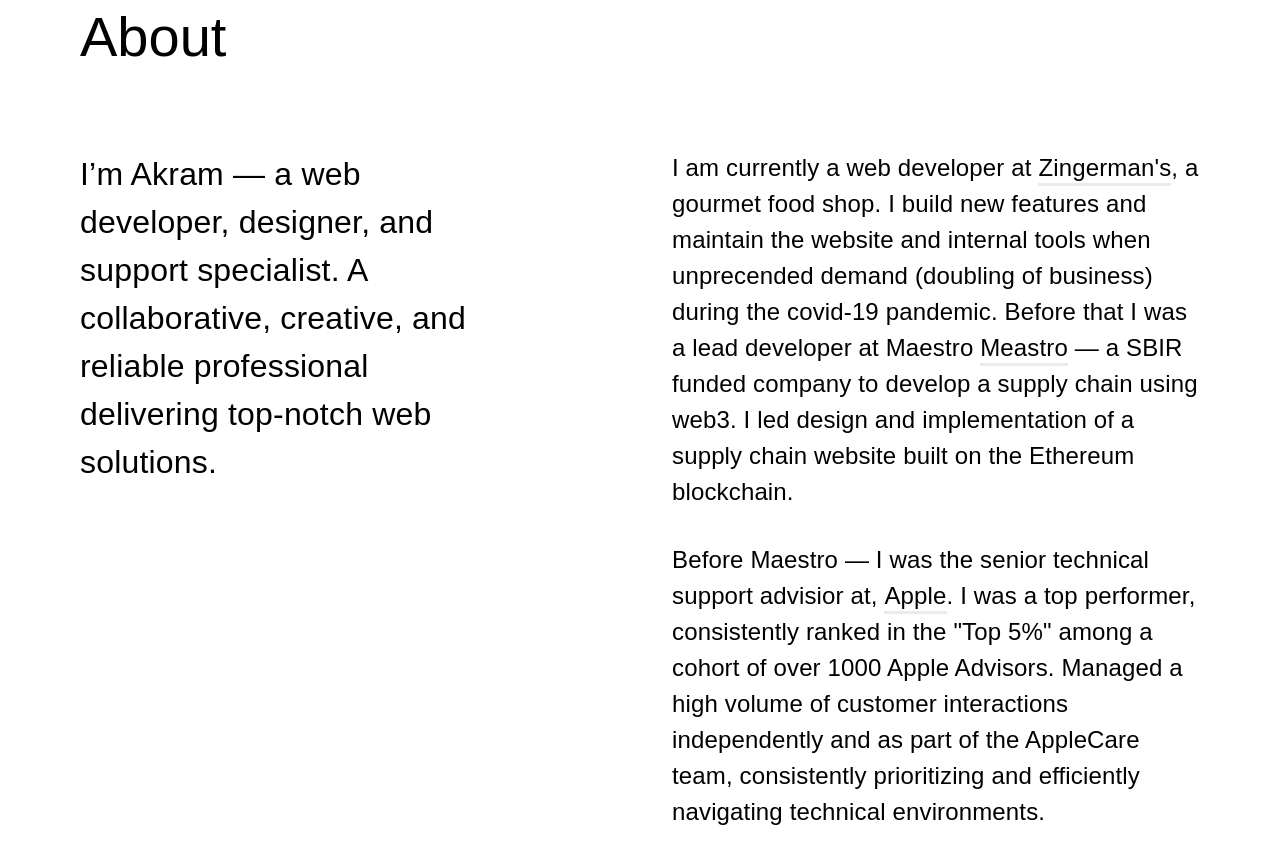
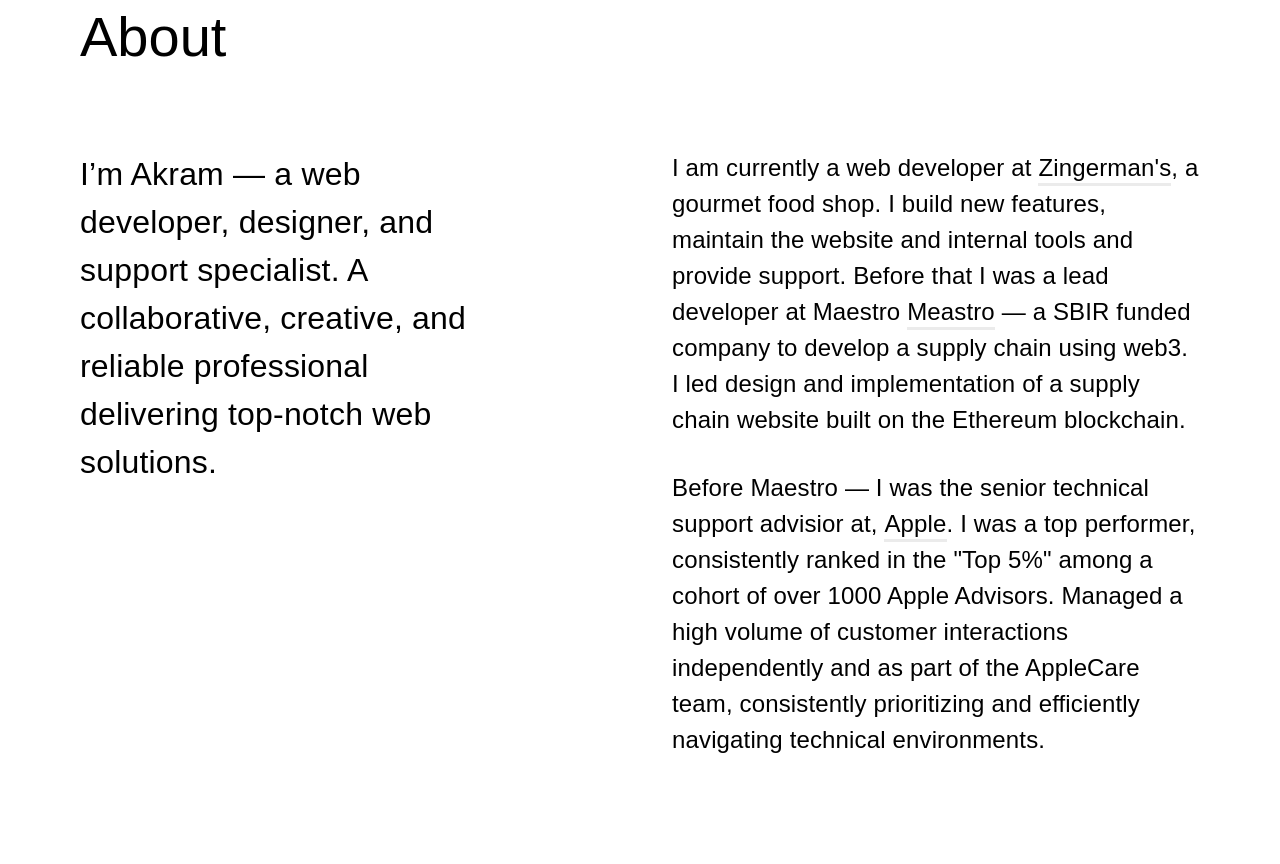
Before and after one commit to akrammarka/Portfolio, a plain HTML site: page index.html in a window 1280 px wide. Shown: the part 2697-3561 px from the top of the page. Drawn offline with nearby package versions, Linux system fonts and the light colour scheme; a script that the page names is missing; a web font is replaced by a local one.

Commit message:
Update index.html

```diff
--- a/index.html
+++ b/index.html
@@ -4,7 +4,7 @@
 
 <head>
   <meta charset="utf-8" />
-  <title>Akram Alsamarae · Web Developer, and Designer</title>
+  <title>Akram Alsamarae · Web Developer</title>
   <link rel="icon" type="image/x-icon" href="favicon.ico">
 
 
@@ -286,7 +286,7 @@
               </div>
               <div id="w-node-_070bf091-02e1-222f-3e11-a889150ce5b5-8d2531d0" class="content-wrapper">
                 <p>I am currently a web developer at <a href="https://www.zingermans.com/"
-                    class="text-style-link">Zingerman's</a>, a gourmet food shop. I build new features and maintain the website and internal tools when unprecended demand (doubling of business) during the covid-19 pandemic.  Before that I
+                    class="text-style-link">Zingerman's</a>, a gourmet food shop. I build new features, maintain the website and internal tools and provide support. Before that I
                   was a lead developer at Maestro <a href="https://analog.earth/Maestro" class="text-style-link">Meastro</a> — a SBIR funded company to develop a supply chain using web3.
                 I led design and implementation of a supply chain website built on the Ethereum blockchain.</p>
                 <p>Before Maestro — I was the senior technical support advisior at, <a href="https://Apple.com/"
```
